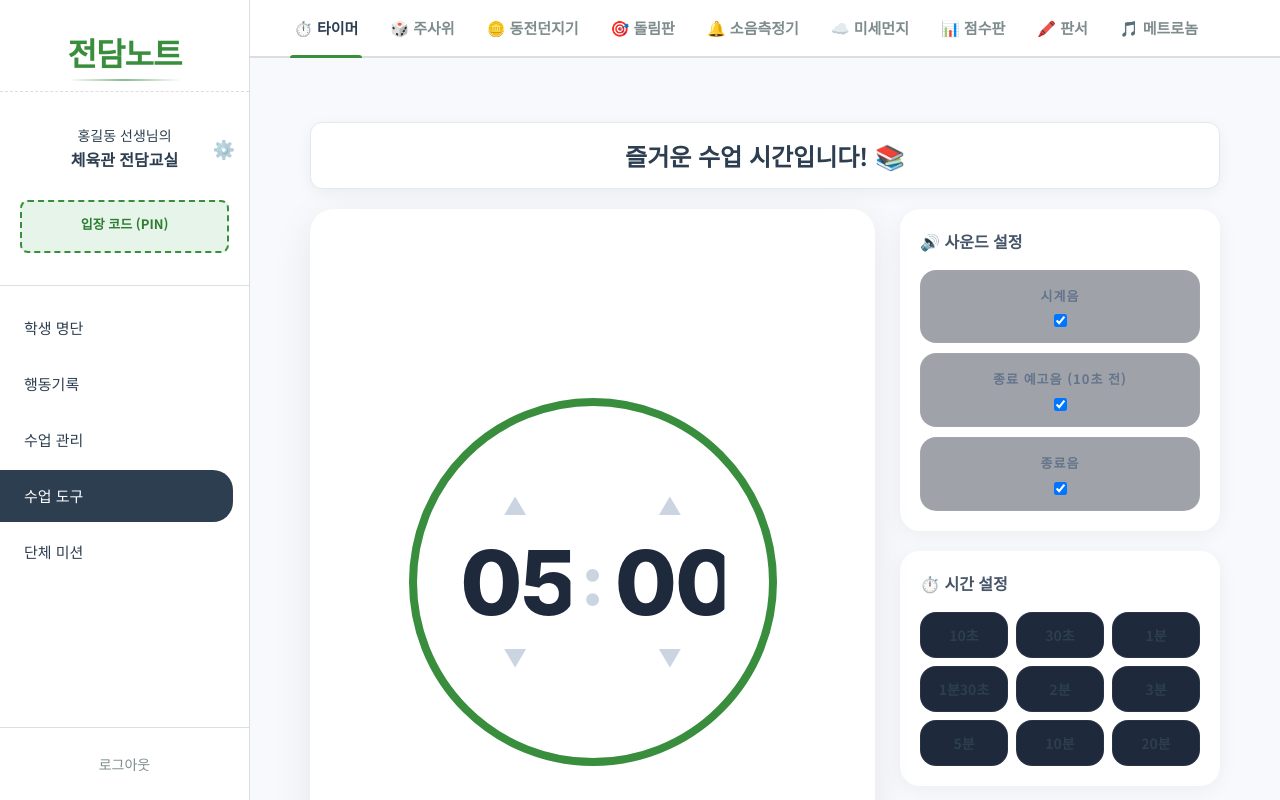
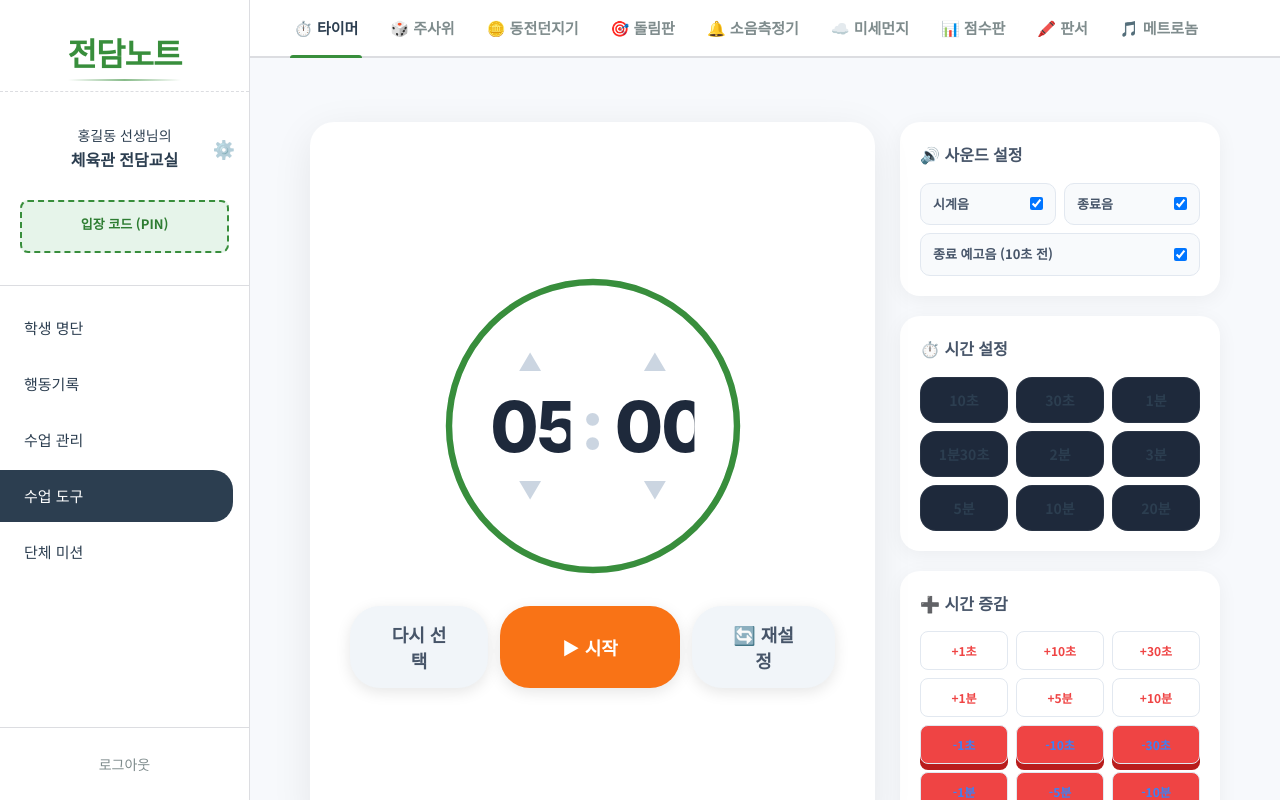
Before and after one commit to KOOthcr/Specialist-Note-for-CLASS, a React (Vite) app in the folder client/: page /main/tools/timer in a window 1280 px wide. Shown: the top 800 px of the page. Built offline with nearby package versions, Linux system fonts and the light colour scheme; no server answers; the database is empty; sample sign-in values are in the browser's storage; a web font is replaced by a local one.

Commit message:
UI: Streamline Timer tool by removing header and compacting sound settings

```diff
--- a/client/src/components/timer/TimerSidebar.jsx
+++ b/client/src/components/timer/TimerSidebar.jsx
@@ -12,18 +12,18 @@ function TimerSidebar({ settings, setSettings, isRunning, setMinutes, setSeconds
       {/* 사운드 설정 */}
       <div className="sidebar-section">
         <div className="section-title">🔊 사운드 설정</div>
-        <div className="settings-list">
-          <label className="setting-item">
-            <span className="setting-label">시계음</span>
+        <div className="settings-grid-compact">
+          <label className="setting-item-compact">
+            <span className="setting-label-small">시계음</span>
             <input type="checkbox" checked={settings.clockSound} onChange={(e) => setSettings({...settings, clockSound: e.target.checked})} />
           </label>
-          <label className="setting-item">
-            <span className="setting-label">종료 예고음 (10초 전)</span>
+          <label className="setting-item-compact">
+            <span className="setting-label-small">종료음</span>
+            <input type="checkbox" checked={settings.endSound} onChange={(e) => setSettings({...settings, endSound: e.target.checked})} />
+          </label>
+          <label className="setting-item-compact full-width">
+            <span className="setting-label-small">종료 예고음 (10초 전)</span>
             <input type="checkbox" checked={settings.warningSound} onChange={(e) => setSettings({...settings, warningSound: e.target.checked})} />
-          </label>
-          <label className="setting-item">
-            <span className="setting-label">종료음</span>
-            <input type="checkbox" checked={settings.endSound} onChange={(e) => setSettings({...settings, endSound: e.target.checked})} />
           </label>
         </div>
       </div>
--- a/client/src/pages/tools/TimerPage.css
+++ b/client/src/pages/tools/TimerPage.css
@@ -1,28 +1,10 @@
 .timer-wrapper {
   display: flex;
   flex-direction: column;
-  gap: 20px;
+  gap: 10px;
   width: 100%;
   max-width: 1100px;
   margin: 0 auto;
-}
-
-.message-bar {
-  background: white;
-  border-radius: 12px;
-  padding: 15px 25px;
-  box-shadow: 0 4px 15px rgba(0,0,0,0.05);
-  border: 1px solid #e2e8f0;
-}
-
-.message-input {
-  width: 100%;
-  border: none;
-  font-size: 24px;
-  font-weight: 700;
-  color: var(--color-text-main);
-  text-align: center;
-  outline: none;
 }
 
 .timer-main-layout {
@@ -41,20 +23,20 @@
 .timer-visual-card {
   background: white;
   border-radius: 24px;
-  padding: 40px;
+  padding: 20px 40px;
   box-shadow: 0 10px 40px rgba(0,0,0,0.08);
   display: flex;
   flex-direction: column;
   align-items: center;
   justify-content: center;
   position: relative;
-  min-height: 500px;
+  min-height: 400px;
 }
 
 .clock-canvas-container {
   position: relative;
-  width: 400px;
-  height: 400px;
+  width: 320px;
+  height: 320px;
   display: flex;
   align-items: center;
   justify-content: center;
@@ -136,9 +118,9 @@
 }
 
 input.number-box {
-  font-size: 90px;
+  font-size: 70px;
   line-height: 1;
-  width: 110px;
+  width: 80px;
   text-align: center;
   letter-spacing: -2px;
   background: transparent;
@@ -199,23 +181,31 @@ input.number-box:disabled {
   margin-bottom: 15px;
 }
 
-.settings-list {
-  display: flex;
-  flex-direction: column;
-  gap: 10px;
+.settings-grid-compact {
+  display: grid;
+  grid-template-columns: 1fr 1fr;
+  gap: 8px;
 }
 
-.setting-item {
+.setting-item-compact {
   display: flex;
   align-items: center;
   justify-content: space-between;
+  background: #f8fafc;
+  padding: 10px 12px;
+  border-radius: 10px;
+  border: 1px solid #e2e8f0;
   cursor: pointer;
 }
 
-.setting-label {
-  font-size: 14px;
-  font-weight: 600;
-  color: #64748b;
+.setting-item-compact.full-width {
+  grid-column: span 2;
+}
+
+.setting-label-small {
+  font-size: 13px;
+  font-weight: 700;
+  color: #475569;
 }
 
 .preset-grid {
@@ -269,9 +259,9 @@ input.number-box:disabled {
 }
 
 .main-controls {
-  margin-top: 30px;
+  margin-top: 20px;
   display: flex;
-  gap: 15px;
+  gap: 12px;
 }
 
 .main-btn {
--- a/client/src/pages/tools/TimerPage.jsx
+++ b/client/src/pages/tools/TimerPage.jsx
@@ -3,11 +3,12 @@ import './TimerPage.css';
 import { useModal } from '../../components/common/GlobalModal';
 import TimerSidebar from '../../components/timer/TimerSidebar';
 
+const PRESETS = [80, 90, 100, 110, 120, 130, 140, 150, 160, 170];
+
 function TimerPage() {
   const { showAlert } = useModal();
 
   // 상태 변수
-  const [message, setMessage] = useState('즐거운 수업 시간입니다! 📚');
   const [minutes, setMinutes] = useState(5);
   const [seconds, setSeconds] = useState(0);
   const [timeLeft, setTimeLeft] = useState(5 * 60);
@@ -186,17 +187,6 @@ function TimerPage() {
     <div className="tool-page-container">
       <div className="timer-wrapper">
 
-        {/* 상단 메시지 바 */}
-        <div className="message-bar">
-          <input
-            type="text"
-            className="message-input"
-            value={message}
-            onChange={(e) => setMessage(e.target.value)}
-            placeholder="학생들에게 보여줄 메시지를 입력하세요..."
-          />
-        </div>
-
         <div className="timer-main-layout">
 
           {/* 메인 타이머 영역 */}
```
